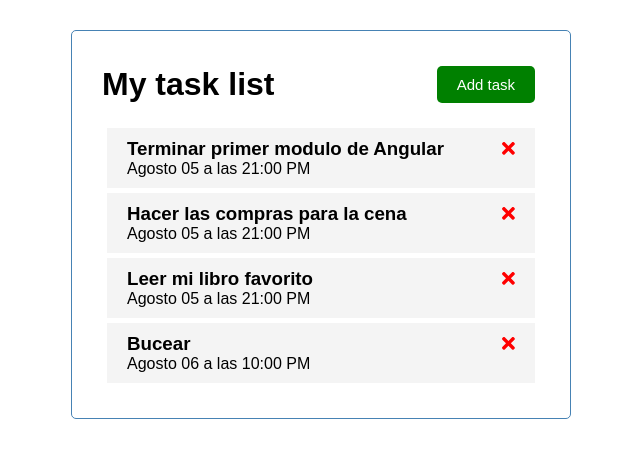
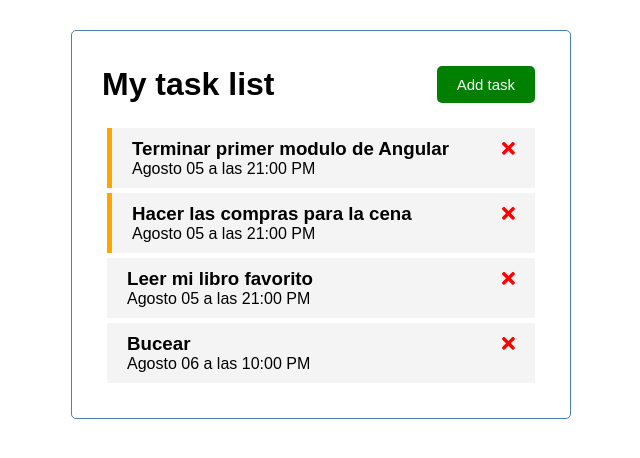
Before and after one commit to maccari78/task-list, an Angular app: page / in a window 1280 px wide. Shown: the top 458 px of the page, without its empty margins (319-959 px from the left). Built offline with nearby package versions, Linux system fonts and the light colour scheme; data requests are answered from the project's data file.

Commit message:
reminder complete 1:30:49

```diff
--- a/src/app/components/tasks-item/tasks-item.component.css
+++ b/src/app/components/tasks-item/tasks-item.component.css
@@ -6,7 +6,7 @@
 }
 
 .task.reminder {
-    border-left: 5px solid green;
+    border-left: 5px solid orange;
 }
 
 .task h3 {
--- a/src/app/components/tasks-item/tasks-item.component.html
+++ b/src/app/components/tasks-item/tasks-item.component.html
@@ -1,4 +1,8 @@
-<div class="task">
+<div
+    class="task"
+    [ngClass]="{ reminder: task.reminder }"
+    (click)="onToggle(task)"
+>
     <h3>
         {{ task.text }}
         <fa-icon
--- a/src/app/components/tasks-item/tasks-item.component.ts
+++ b/src/app/components/tasks-item/tasks-item.component.ts
@@ -11,7 +11,10 @@
 export class TasksItemComponent implements OnInit {
   @Input() task: Task = TASKS[0]
   @Output() onDeleteTask: EventEmitter<Task> = new EventEmitter()
+  @Output() onToggleReminder: EventEmitter<Task> = new EventEmitter()
+
   faTimes = faTimes;
+
   constructor() { }
 
   ngOnInit(): void {
@@ -20,4 +23,8 @@
   onDelete(task: Task) {
     this.onDeleteTask.emit(task);
   }
+
+  onToggle(task: Task) {
+    this.onToggleReminder.emit(task);
+  }
 }
--- a/src/app/components/tasks/tasks.component.html
+++ b/src/app/components/tasks/tasks.component.html
@@ -2,5 +2,6 @@
     *ngFor="let task of tasks"
     [task] = "task"
     (onDeleteTask)="deleteTask(task)"
+    (onToggleReminder)="toggleReminder(task)"
 >
 </app-tasks-item>
--- a/src/app/components/tasks/tasks.component.ts
+++ b/src/app/components/tasks/tasks.component.ts
@@ -28,4 +28,9 @@
         this.tasks = this.tasks.filter(t => t.id !== task.id )
     ))
   }
+
+  toggleReminder(task:Task){
+    task.reminder= !task.reminder
+    console.log(task.reminder)
+  }
 }
```
